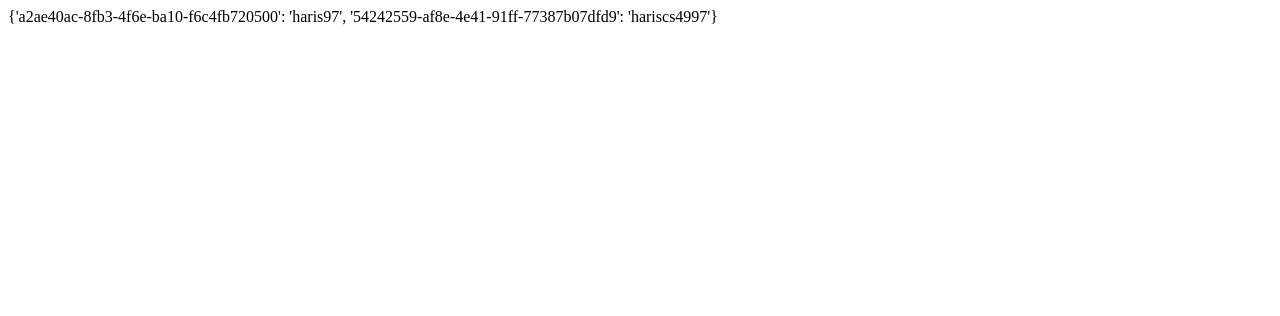
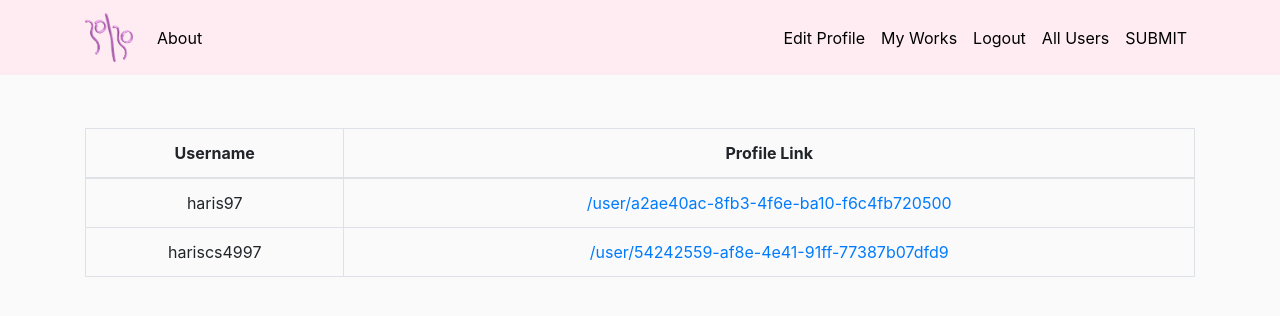
Before and after one commit to thirtyworks/30works, a Django app: page /all_users/ in a window 1280 px wide. Shown: the top 316 px of the page. Run offline with Django 3.2, Linux system fonts and the light colour scheme; a user stored in the database is signed in; data comes from the database, SQL or seed files in the repository; both versions use the stored data as it was after the commit; parts of the project's set-up code (start-up, migrations or seed data) failed here and were passed over; some libraries are stand-ins or nearby versions.

Commit message:
all users added

```diff
--- a/blog/templates/blog/base.html
+++ b/blog/templates/blog/base.html
@@ -47,7 +47,7 @@
             <!-- Navbar Right Side -->
             <div class="navbar-nav">
 <!--                <a class="nav-item nav-link" href="">Day</a>-->
-                <span class="navbar-text" >Day&nbsp&nbsp&nbsp</span>
+                <span class="navbar-text" id="select2">Day&nbsp&nbsp&nbsp</span>
 
               <select class="form_control" id="select" >
                 <option>1</option>
@@ -87,6 +87,7 @@
                     <a class="nav-item nav-link" href="{% url 'profile' %}">Edit Profile</a>
                     <a class="nav-item nav-link" href="{% url 'user-posts' user.user_profile.user_uuid %}">My Works</a>
                     <a class="nav-item nav-link" href="{% url 'logout' %}">Logout</a>
+                    <a class="nav-item nav-link" href="{% url 'all_users' %}">All Users</a>
                     <a class="nav-item nav-link" href="{% url 'post-create' %}">SUBMIT</a>
 
                     {% else %}
--- a/users/templates/users/all_users.html
+++ b/users/templates/users/all_users.html
@@ -1 +1,29 @@
-{{all_users}}
+{% extends "blog/base.html" %}
+{% block content %}
+<style>
+    #select,#select2{
+  display: none !important;
+}
+</style>
+<div class="container mt-5">
+    <div class="table-responsive">
+        <table class="table table-bordered">
+          <thead>
+              <tr class="text-center">
+              <th>Username</th>
+              <th>Profile Link</th>
+            </tr>
+          </thead>
+          <tbody>
+            {% for key, values in all_users.items %}
+               <tr class="text-center">
+                   <td>{{values}}</td>
+                   <td><a href="/user/{{key}}">/user/{{key}}</a> </td>
+               </tr>
+             {% endfor %}
+          </tbody>
+        </table>
+    </div>
+
+</div>
+{% endblock %}
```
Also changed, not shown: blog/templates/blog/post_form.html (+1 -12 lines), db.sqlite3.
